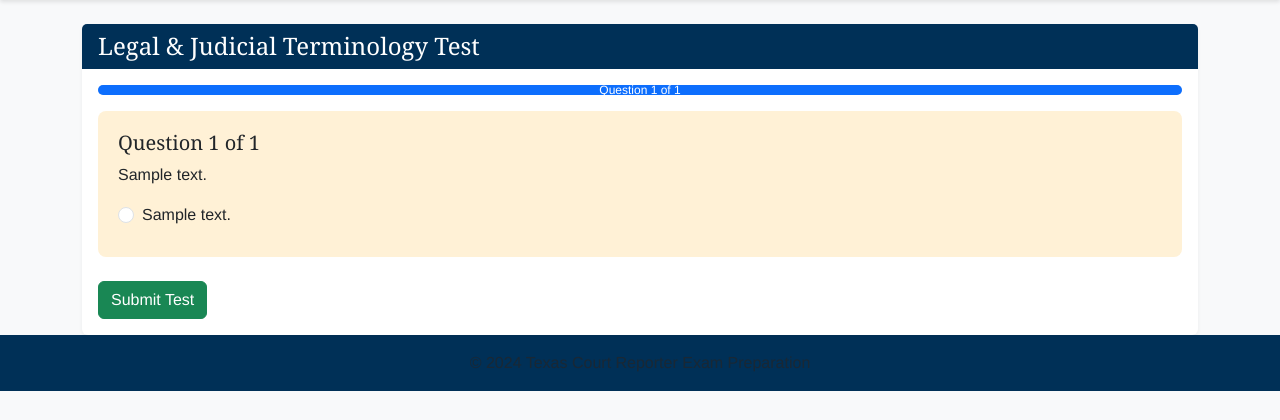
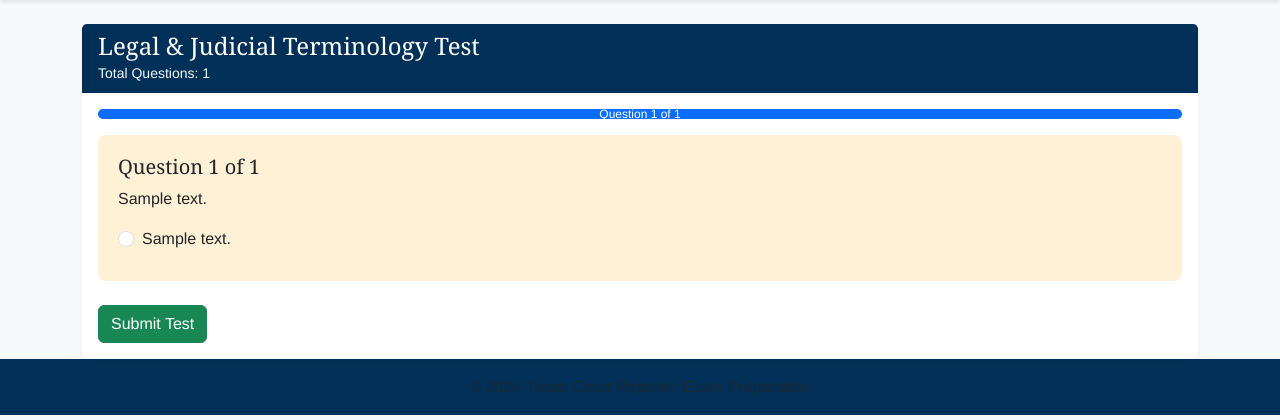
Before and after one commit to jameshorton2486/TexasCourtReporterPrep-1, a Flask app: page /test/1 in a window 1280 px wide. Shown: the part 56-476 px from the top of the page. Run offline with Flask 3, Linux system fonts and the light colour scheme; a user stored in the database is signed in; tables that the repository leaves empty hold one stand-in row (values such as "Sample post"); some libraries are stand-ins or nearby versions.

Commit message:
Agent query: Can you create a new test with 10 questions and verify if it shows the correct number of questions with proper navigation?

```diff
--- a/routes.py
+++ b/routes.py
@@ -90,7 +90,6 @@ def dashboard():
         app.logger.debug(f'Fetching tests for user {current_user.username}')
         tests = Test.query.filter_by(user_id=current_user.id).order_by(Test.created_at.desc()).all()
 
-        # Eagerly load category relationships to avoid detached instance errors
         for test in tests:
             app.logger.debug(f'Loading category for test {test.id}')
             db.session.refresh(test)
@@ -116,25 +115,37 @@ def dashboard():
 @login_required
 def new_test(category_id):
     try:
+        # Get and validate question count
         question_count = int(request.args.get('question_count', 20))
+        app.logger.info(f'Requested question count: {question_count}')
+
         if question_count not in [10, 20]:
-            question_count = 20  # Default to 20 if invalid value provided
+            app.logger.warning(f'Invalid question count requested: {question_count}, defaulting to 20')
+            question_count = 20
 
-        app.logger.debug(f'Creating new test for category {category_id} with {question_count} questions')
+        # Fetch available questions
         questions = Question.query.filter_by(category_id=category_id).all()
+        total_available = len(questions)
+        app.logger.info(f'Total available questions for category {category_id}: {total_available}')
+
         if not questions:
             app.logger.warning(f'No questions found for category_id: {category_id}')
             flash('No questions available for this category')
             return redirect(url_for('dashboard'))
 
-        selected_questions = random.sample(questions, min(question_count, len(questions)))
+        # Select questions
+        questions_to_select = min(question_count, total_available)
+        app.logger.info(f'Selecting {questions_to_select} questions from available {total_available}')
+        selected_questions = random.sample(questions, questions_to_select)
 
+        # Create test
         test = Test()
         test.user_id = current_user.id
         test.category_id = category_id
         db.session.add(test)
-        db.session.flush()  # Get the test ID without committing
+        db.session.flush()
 
+        # Add questions to test
         for question in selected_questions:
             test_question = TestQuestion()
             test_question.test_id = test.id
@@ -142,7 +153,7 @@ def new_test(category_id):
             db.session.add(test_question)
 
         db.session.commit()
-        app.logger.info(f'New test created for user {current_user.username} in category {category_id}')
+        app.logger.info(f'Created test {test.id} with {len(selected_questions)} questions')
         return redirect(url_for('take_test', test_id=test.id))
 
     except Exception as e:
@@ -164,6 +175,10 @@ def take_test(test_id):
 
         app.logger.debug(f'Loading test data and relationships for test {test_id}')
         db.session.refresh(test)
+
+        # Log question count for debugging
+        question_count = len(test.questions)
+        app.logger.info(f'Test {test_id} loaded with {question_count} questions')
 
         # Verify all required relationships are loaded
         app.logger.debug('Verifying test question relationships')
--- a/static/js/test.js
+++ b/static/js/test.js
@@ -7,21 +7,28 @@ document.addEventListener('DOMContentLoaded', function() {
     const progressBar = document.getElementById('progressBar');
     let currentQuestionIndex = 0;
     const totalQuestions = questions.length;
+
+    console.log(`Total questions loaded: ${totalQuestions}`);
+
     const answers = {};
 
     function updateNavigationButtons() {
         prevBtn.style.display = currentQuestionIndex > 0 ? 'inline-block' : 'none';
         nextBtn.style.display = currentQuestionIndex < totalQuestions - 1 ? 'inline-block' : 'none';
         submitBtn.style.display = currentQuestionIndex === totalQuestions - 1 ? 'inline-block' : 'none';
+
+        console.log(`Navigation updated - Current question: ${currentQuestionIndex + 1}/${totalQuestions}`);
     }
 
     function updateProgressBar() {
         const progress = ((currentQuestionIndex + 1) / totalQuestions) * 100;
         progressBar.style.width = `${progress}%`;
         progressBar.textContent = `Question ${currentQuestionIndex + 1} of ${totalQuestions}`;
+        console.log(`Progress updated: ${progress}%`);
     }
 
     function showQuestion(index) {
+        console.log(`Showing question ${index + 1} of ${totalQuestions}`);
         questions.forEach((q, i) => {
             q.style.display = i === index ? 'block' : 'none';
         });
@@ -33,17 +40,21 @@ document.addEventListener('DOMContentLoaded', function() {
     function checkCurrentQuestionAnswered() {
         const currentQuestion = questions[currentQuestionIndex];
         const questionId = currentQuestion.querySelector('input[type="radio"]').name.split('_')[1];
-        return !!answers[questionId];
+        const isAnswered = !!answers[questionId];
+        console.log(`Question ${currentQuestionIndex + 1} answered: ${isAnswered}`);
+        return isAnswered;
     }
 
     // Event listeners for navigation buttons
     prevBtn.addEventListener('click', () => {
+        console.log('Previous button clicked');
         if (currentQuestionIndex > 0) {
             showQuestion(currentQuestionIndex - 1);
         }
     });
 
     nextBtn.addEventListener('click', () => {
+        console.log('Next button clicked');
         if (!checkCurrentQuestionAnswered()) {
             alert('Please answer the current question before proceeding.');
             return;
@@ -58,12 +69,14 @@ document.addEventListener('DOMContentLoaded', function() {
         if (e.target.type === 'radio') {
             const questionId = e.target.name.split('_')[1];
             answers[questionId] = e.target.value;
+            console.log(`Answer recorded for question ID ${questionId}`);
         }
     });
 
     // Handle form submission
     testForm.addEventListener('submit', async function(e) {
         e.preventDefault();
+        console.log('Submitting test...');
 
         // Check if all questions are answered
         const allQuestionsAnswered = Array.from(questions).every(question => {
@@ -75,6 +88,8 @@ document.addEventListener('DOMContentLoaded', function() {
             alert('Please answer all questions before submitting.');
             return;
         }
+
+        console.log(`Submitting ${Object.keys(answers).length} answers`);
 
         try {
             const response = await fetch(window.location.href + '/submit', {
@@ -99,5 +114,6 @@ document.addEventListener('DOMContentLoaded', function() {
     });
 
     // Initialize the first question
+    console.log('Initializing test interface...');
     showQuestion(0);
 });
--- a/templates/test.html
+++ b/templates/test.html
@@ -4,6 +4,7 @@
 <div class="card">
     <div class="card-header bg-navy text-white">
         <h4 class="mb-0">{{ test.category.name }} Test</h4>
+        <small class="text-light">Total Questions: {{ test.questions|length }}</small>
     </div>
     <div class="card-body">
         <div class="progress mb-3">
```
Also changed, not shown: image.png, 1 other file.
